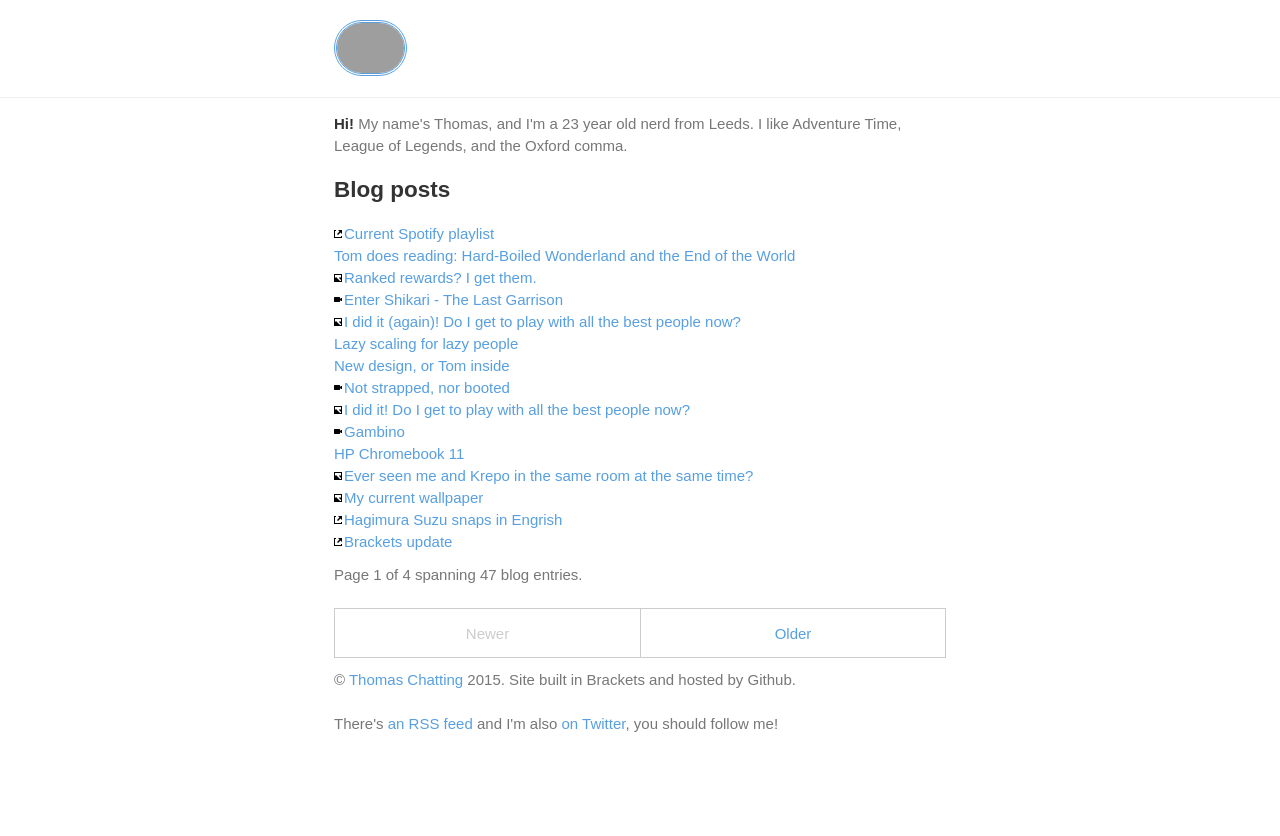
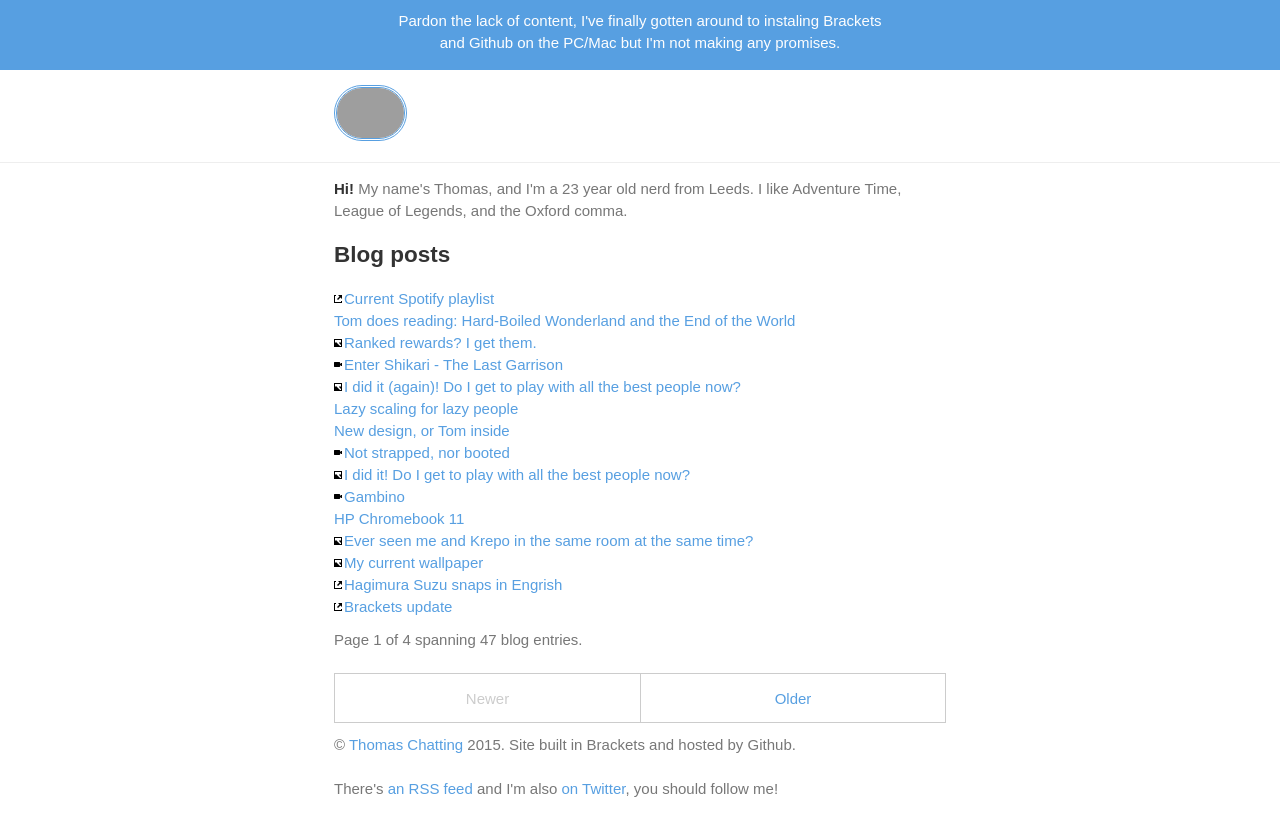
Before and after one commit to tomchatting/tomchatting.github.io, a Jekyll site: the page built from index.html, in a window 1280 px wide. Shown: the top 836 px of the page. Built offline with Jekyll 4.4.1, drawn with Linux system fonts in a browser that asks for light colours; some web fonts are replaced; the list of posts is cut into pages by our own code; grey boxes are pictures that could not be loaded.

Commit message:
BIG SORRY

```diff
--- a/_layouts/default.html
+++ b/_layouts/default.html
@@ -3,9 +3,10 @@
     <meta charset=utf-8>
     <meta name=viewport content="initial-scale=1, minimum-scale=1, width=device-width">
     <title>{{ page.title }} - Yeah Boi!</title>
-    <link rel=stylesheet href=/css/main.css>
+    <link rel=stylesheet href=/css/main.big.css>
     <link rel=stylesheet href=/css/syntax.css>
 
+    <header><div>Pardon the lack of content, I've finally gotten around to instaling Brackets and Github on the PC/Mac but I'm not making any promises.</div></header>
     <div class=wrapper><a href=/><img src="https://a.ppy.sh/2067217?1420665252.png" height="50px" style="border-radius: 200px; border-style: double;"></a></div>
     <hr>
     <div class=wrapper>
--- /dev/null
+++ b/css/main.big.css
@@ -0,0 +1,151 @@
+@import "http://fonts.googleapis.com/css?family=Droid+Sans:400,  700";
+    * {
+    margin: 0;
+    padding: 0;
+}
+html {
+    font: 15px/22px 'Droid Sans', arial, sans-serif;
+    background: #fff;
+    color: #333;
+}
+header {
+    background: #579fe1;
+    height: 50px;
+    text-align: center;
+    color: #fefefe;
+    padding: 10px;
+    margin-bottom: 15px;
+}
+header div {
+    width: 500px;
+    margin: 0 auto;
+}
+.wrapper {
+    margin: 0 auto;
+    max-width: 612px;
+}
+h1.hero {
+    font-size: 48px;
+}
+h1.hero a {
+    color: #ff0059;
+}
+h1.hero a:hover {
+    color: #ccc;
+    text-decoration: none;
+}
+h1, h2, h3, p {
+    margin: 11px 0 22px;
+}
+p {
+    overflow: hidden;
+}
+date, ins {
+    color: #777;
+    text-decoration: none;
+}
+a img {
+    border: none;
+}
+.post-list {
+    list-style: none;
+}
+.post-list ins {
+    float: right;
+    display: none;
+}
+.post-list li:hover>ins {
+    display: block;
+}
+a, a:visited {
+    color: #579fe1;
+}
+a {
+    text-decoration: none;
+}
+a:visited {
+    text-decoration: line-through;
+}
+a:hover {
+    text-decoration: underline;
+}
+img {
+    max-width: 612px;
+}
+hr {
+    border: 0;
+    border-top: 1px #eee solid;
+    margin: 15px 0;
+}
+iframe {
+    max-width: 612px;
+}
+ol.nav {
+    list-style: none;
+    margin-left: 0;
+}
+.pagination {
+    text-align: center;
+}
+.nav>li, .nav>li>a {
+    display: inline-block;
+    zoom: 1;
+    height: 50px;
+    line-height: 50px;
+}
+.pagination>li {
+    position: relative;
+    width: 50%;
+    box-sizing: border-box;
+    border: 1px solid #ccc;
+    color: #ccc;
+}
+.pagination>li:first-child {
+    border-right: 0;
+}
+.pagination>li a {
+    display: block;
+    width: 100%}
+.pagination>li a:hover {
+    background: #579fe1;
+    color: #fff;
+    text-decoration: none;
+}
+li.link, li.photo, li.video {
+    padding-left: 10px;
+    background-repeat: no-repeat;
+    background-position: 0 50%}
+li.video {
+    background-image: url(/img/video.svg);
+}
+li.link {
+    background-image: url(/img/external-link.svg);
+}
+li.photo {
+    background-image: url(/img/image.svg);
+}
+.callout, blockquote {
+    margin: 20px 0;
+    padding: 15px 2em 15px 15px;
+    border-left: 5px solid #eee;
+}
+iframe {
+    display: block;
+    margin: 0 auto;
+    width: 100%;
+    padding-bottom: 15px;
+}
+pre {
+    width: 100%;
+    overflow-x: auto;
+}
+@media only screen and (max-width:598px) {
+    .wrapper {
+    margin: 1% 3%}
+}@media only screen and (max-width:443px) {
+    h1.hero {
+    line-height: 60px;
+}
+}article ul {
+    padding-left: 15px;
+}
```
